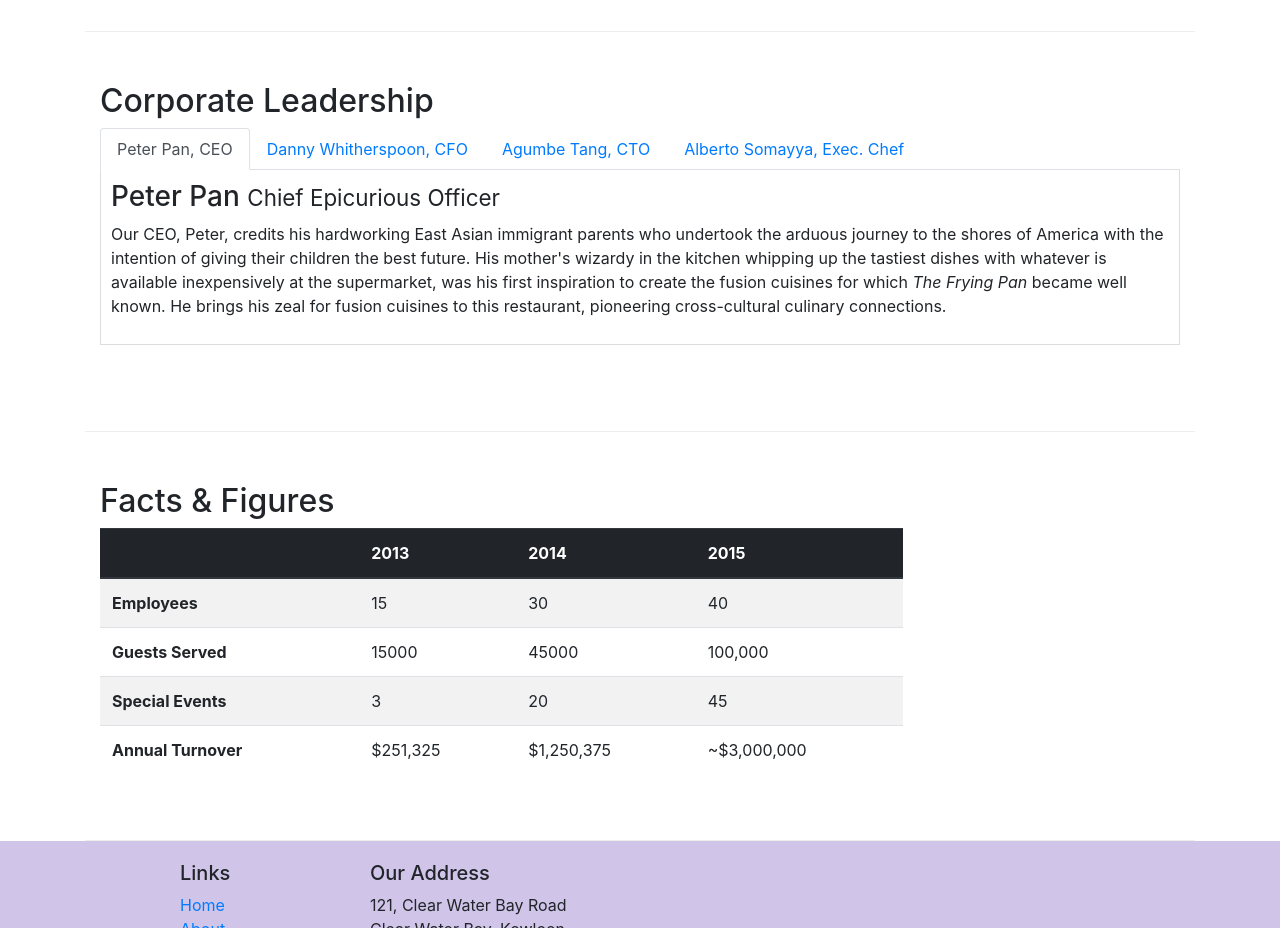
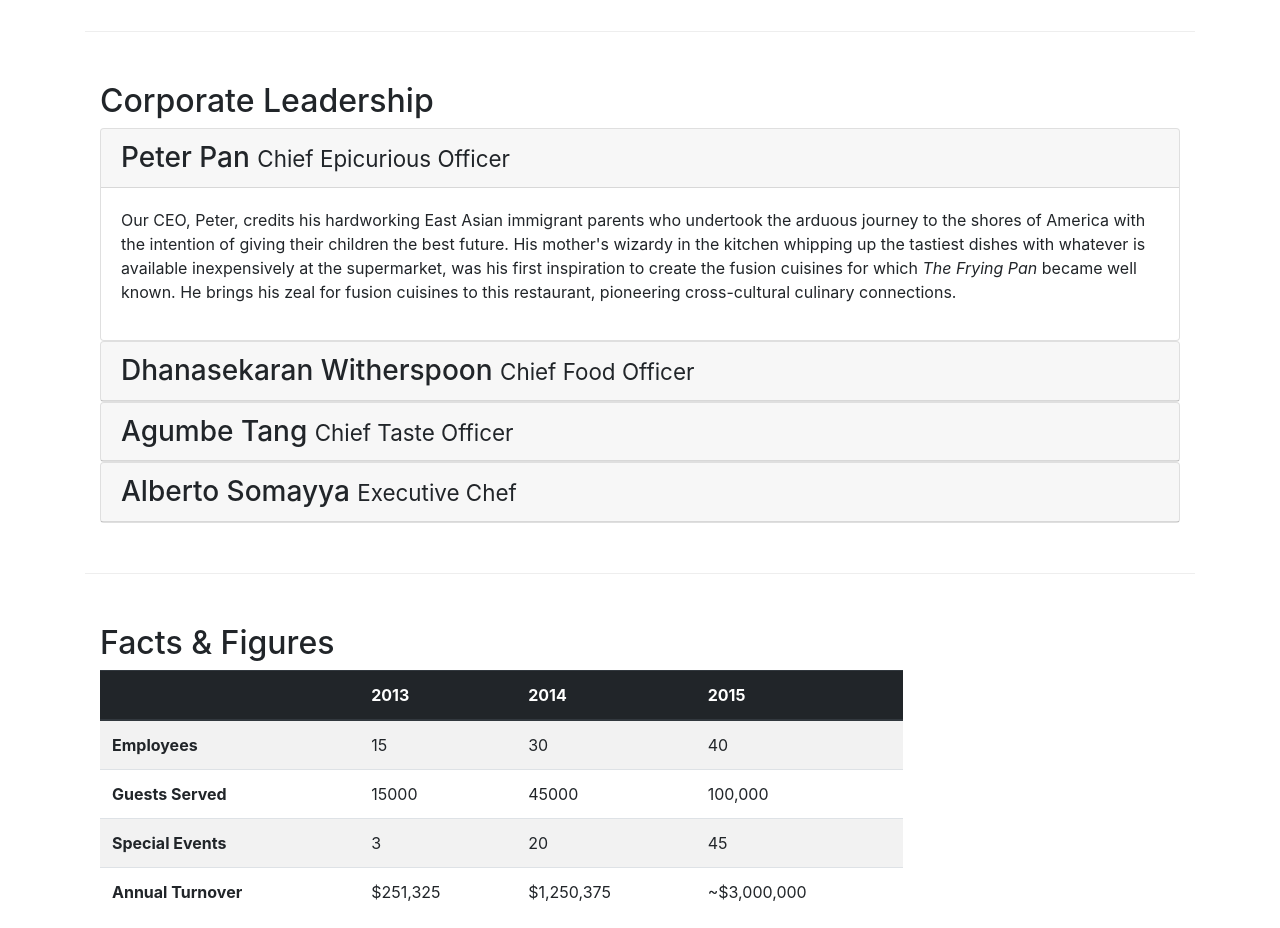
Before and after one commit to Abel-Slk/restaurant-app-bootstrap, a website: page aboutus.html in a window 1280 px wide. Shown: the part 940-1868 px from the top of the page. Drawn offline with nearby package versions, Linux system fonts and the light colour scheme.

Commit message:
accordion

```diff
--- a/aboutus.html
+++ b/aboutus.html
@@ -135,44 +135,75 @@
             <div class="col-12">
                 <h2>Corporate Leadership</h2>
 
-                <ul class="nav nav-tabs">
-                    <li class="nav-item">
-                        <a class="nav-link active" href="#peter" role="tab" data-toggle="tab">Peter Pan, CEO</a>
-                    </li>
-                    <li class="nav-item">
-                        <a class="nav-link" href="#danny" role="tab" data-toggle="tab">Danny Whitherspoon, CFO</a>
-                    </li>
-                    <li class="nav-item">
-                        <a class="nav-link" href="#agumbe" role="tab" data-toggle="tab">Agumbe Tang, CTO</a>
-                    </li>
-                    <li class="nav-item">
-                        <a class="nav-link" href="#alberto" role="tab" data-toggle="tab">Alberto Somayya, Exec. Chef</a>
-                    </li>
-                </ul>
 
-                <div class="tab-content">
-                    <div role="tab-panel" class="tab-pane fade show active" id="peter">
-                        <!-- the role is tab-panel, And the corresponding BS class that I need to apply is tab-pane.
-                        the fade class allows this content to fade in. this is an animation class that Bootstrap supports.
-                        The show class specifies that this particular content should be shown when the page is first rendered (otherwise it gets shown only if you click on the title).  -->
 
-                        <h3>Peter Pan <small>Chief Epicurious Officer</small></h3>
-                        <p class="d-none d-sm-block">Our CEO, Peter, credits his hardworking East Asian immigrant parents who undertook the arduous journey to the shores of America with the intention of giving their children the best future. His mother's wizardy in the kitchen whipping up the tastiest dishes with whatever is available inexpensively at the supermarket, was his first inspiration to create the fusion cuisines for which <em>The Frying Pan</em> became well known. He brings his zeal for fusion cuisines to this restaurant, pioneering cross-cultural culinary connections.</p>
+                <div id="accordion"> <!-- an alternative to tabs -->
+
+                    <div class="card">
+                        <div class="card-header" role="tab" id="peterhead">
+                            <h3 class="mb-0"> <!-- by defaut the bottom marin of h3 is a bit larger than the top - and if we want to make them even we can use mb-0 -->
+                                <a data-toggle="collapse" data-target="#peter"> <!-- collapse is a JS plugin -->
+                                    Peter Pan <small>Chief Epicurious Officer</small>
+                                </a>
+                            </h3>
+                        </div>
+
+                        <div class="collapse show" id="peter" data-parent="#accordion">
+                            <!-- data-parent="#accordion" is the way to specify that this is going to form part of the accordion that you are constructing there. -->
+                            <div class="card-body">
+                                <p class="d-none d-sm-block">Our CEO, Peter, credits his hardworking East Asian immigrant parents who undertook the arduous journey to the shores of America with the intention of giving their children the best future. His mother's wizardy in the kitchen whipping up the tastiest dishes with whatever is available inexpensively at the supermarket, was his first inspiration to create the fusion cuisines for which <em>The Frying Pan</em> became well known. He brings his zeal for fusion cuisines to this restaurant, pioneering cross-cultural culinary connections.</p>
+                            </div>
+
+                        </div>
                     </div>
 
-                    <div role="tab-panel" class="tab-pane fade" id="danny"> <!-- no show and active here-->
-                        <h3>Dhanasekaran Witherspoon <small>Chief Food Officer</small></h3>
-                        <p class="d-none d-sm-block">Our CFO, Danny, as he is affectionately referred to by his colleagues, comes from a long established family tradition in farming and produce. His experiences growing up on a farm in the Australian outback gave him great appreciation for varieties of food sources. As he puts it in his own words, <em>Everything that runs, wins, and everything that stays, pays!</em></p>
+                    <div class="card">
+                        <div class="card-header" role="tab" id="dannyhead">
+                            <h3 class="mb-0">
+                                <a data-toggle="collapse" data-target="#danny">
+                                    Dhanasekaran Witherspoon <small>Chief Food Officer</small>
+                                </a>
+                            </h3>
+                        </div>
+
+                        <div class="collapse" id="danny" data-parent="#accordion">
+                            <div class="card-body">
+                                <p class="d-none d-sm-block">Our CFO, Danny, as he is affectionately referred to by his colleagues, comes from a long established family tradition in farming and produce. His experiences growing up on a farm in the Australian outback gave him great appreciation for varieties of food sources. As he puts it in his own words, <em>Everything that runs, wins, and everything that stays, pays!</em></p>
+                            </div>
+                        </div>
                     </div>
 
-                    <div role="tab-panel" class="tab-pane fade" id="agumbe">
-                        <h3>Agumbe Tang <small>Chief Taste Officer</small></h3>
-                        <p class="d-none d-sm-block">Blessed with the most discerning gustatory sense, Agumbe, our CTO, personally ensures that every dish that we serve meets his exacting tastes. Our chefs dread the tongue lashing that ensues if their dish does not meet his exacting standards. He lives by his motto, <em>You click only if you survive my lick.</em></p>
+                    <div class="card">
+                        <div class="card-header" role="tab" id="agumbehead">
+                            <h3 class="mb-0">
+                                <a data-toggle="collapse" data-target="#agumbe">
+                                    Agumbe Tang <small>Chief Taste Officer</small>
+                                </a>
+                            </h3>
+                        </div>
+
+                        <div class="collapse" id="agumbe" data-parent="#accordion">
+                            <div class="card-body">
+                                <p class="d-none d-sm-block">Blessed with the most discerning gustatory sense, Agumbe, our CTO, personally ensures that every dish that we serve meets his exacting tastes. Our chefs dread the tongue lashing that ensues if their dish does not meet his exacting standards. He lives by his motto, <em>You click only if you survive my lick.</em></p>
+                            </div>
+                        </div>
                     </div>
 
-                    <div role="tab-panel" class="tab-pane fade" id="alberto">
-                        <h3>Alberto Somayya <small>Executive Chef</small></h3>
-                        <p class="d-none d-sm-block">Award winning three-star Michelin chef with wide International experience having worked closely with whos-who in the culinary world, he specializes in creating mouthwatering Indo-Italian fusion experiences. He says, <em>Put together the cuisines from the two craziest cultures, and you get a winning hit! Amma Mia!</em></p>
+                    <div class="card">
+                        <div class="card-header" role="tab" id="albertohead">
+                            <h3 class="mb-0">
+                                <a data-toggle="collapse" data-target="#alberto">
+                                    Alberto Somayya <small>Executive Chef</small>
+                                </a>
+                            </h3>
+                        </div>
+
+                        <div class="collapse" id="alberto" data-parent="#accordion">
+                            <div class="card-body">
+                                <p class="d-none d-sm-block">Award winning three-star Michelin chef with wide International experience having worked closely with whos-who in the culinary world, he specializes in creating mouthwatering Indo-Italian fusion experiences. He says, <em>Put together the cuisines from the two craziest cultures, and you get a winning hit! Amma Mia!</em></p>
+                            </div>
+
+                        </div>
                     </div>
 
                 </div>
```
Also changed, not shown: extras.html (added, +46 -0 lines).
